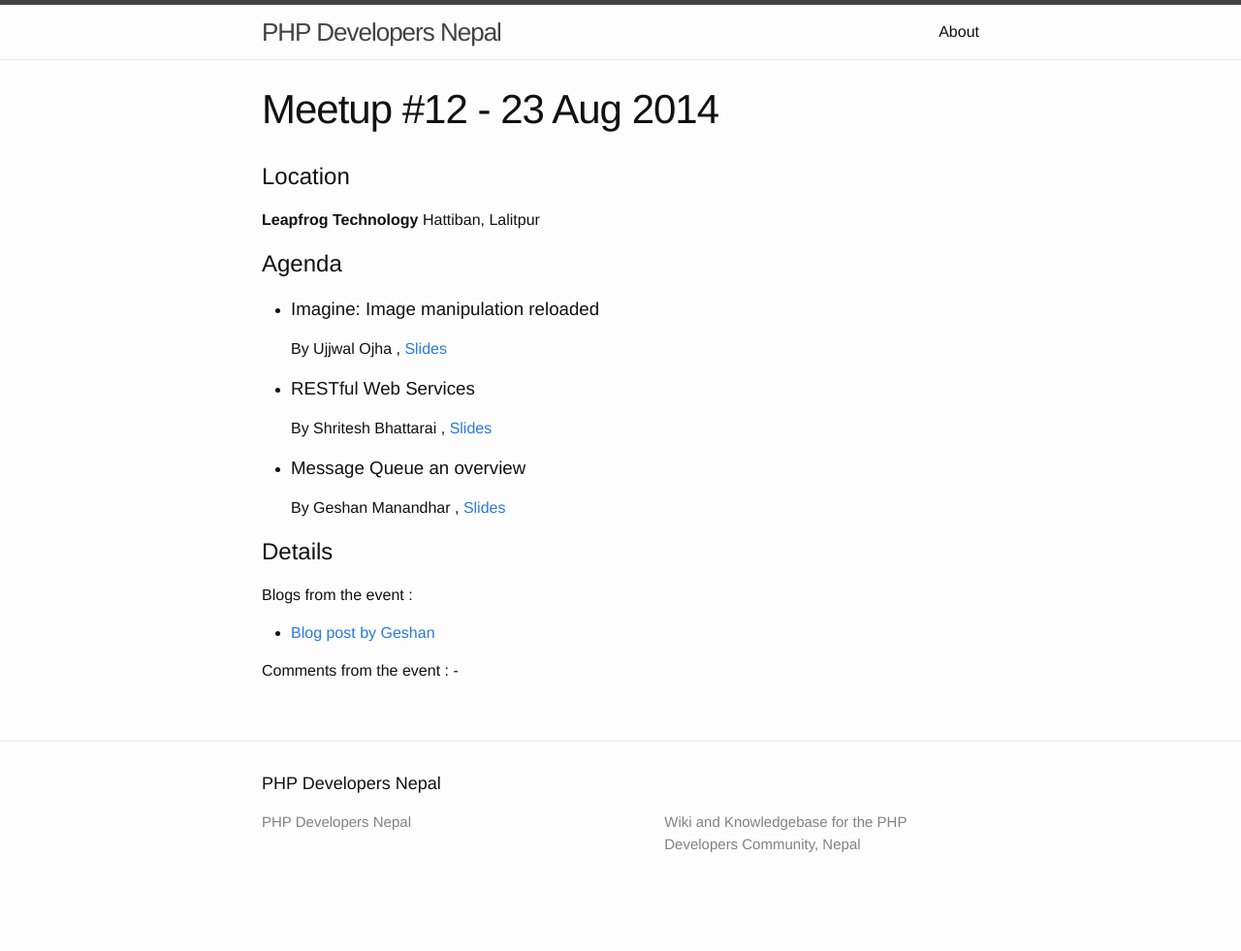
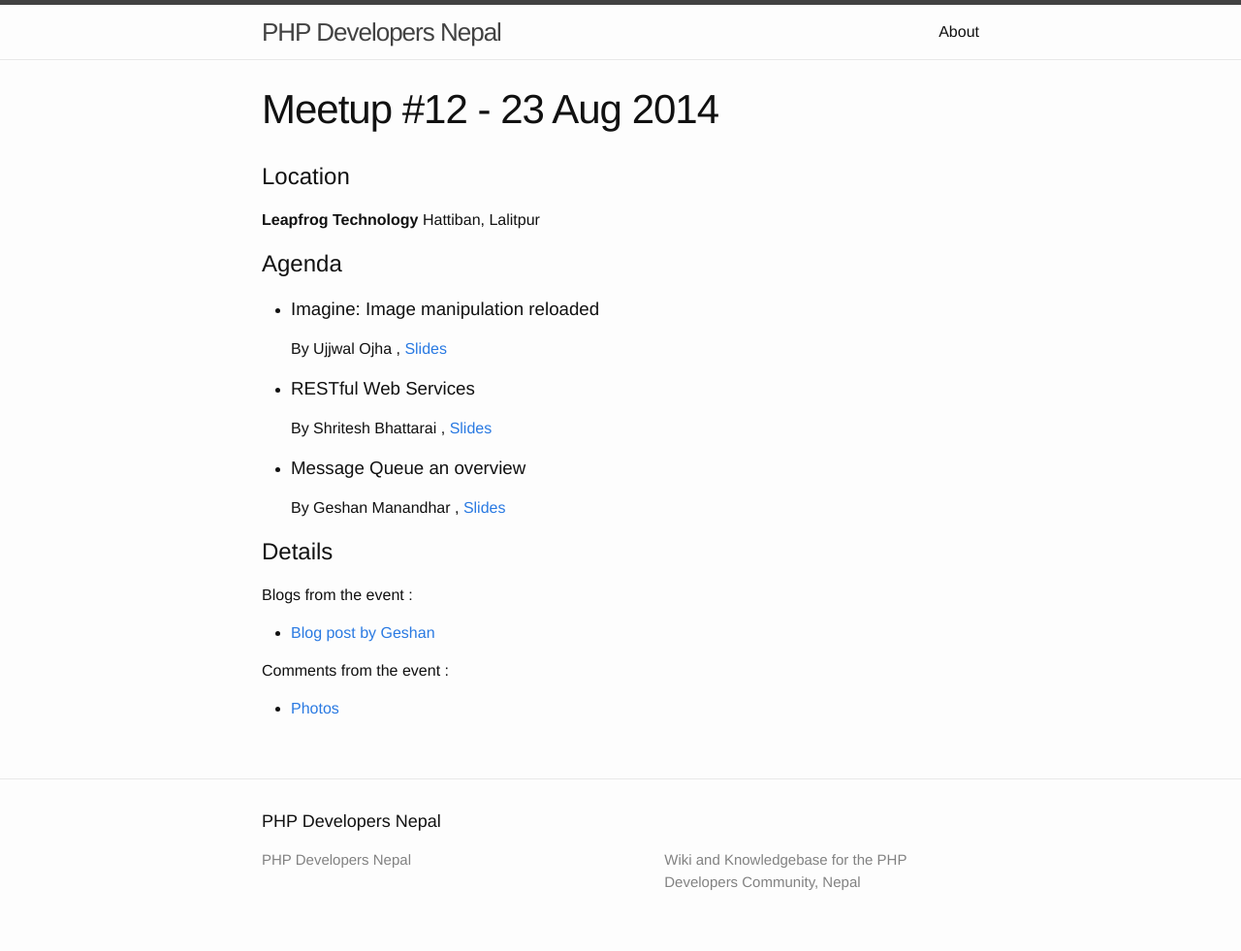
Before and after one commit to developers-nepal/php, a Jekyll site: the page built from _meetup/23-Aug-2014.md, in a window 1280 px wide. Shown: the whole page at 97% size. Built offline with Jekyll 4.4.1, drawn with Linux system fonts in a browser that asks for light colours; before the commit the page ends 942 px from its top, so only the background shows below that.

Commit message:
added photos of php meetup 12

```diff
--- a/_meetup/23-Aug-2014.md
+++ b/_meetup/23-Aug-2014.md
@@ -24,7 +24,9 @@ fb: "https://www.facebook.com/events/759391620784857/?ref=4&action_history=null"
 ---
 
 Blogs from the event :
+
   - [Blog post by Geshan](http://bit.ly/php-12-talk)
 
 Comments from the event :
-  -
+
+  - [Photos](http://on.fb.me/1OjQRJO)
```
